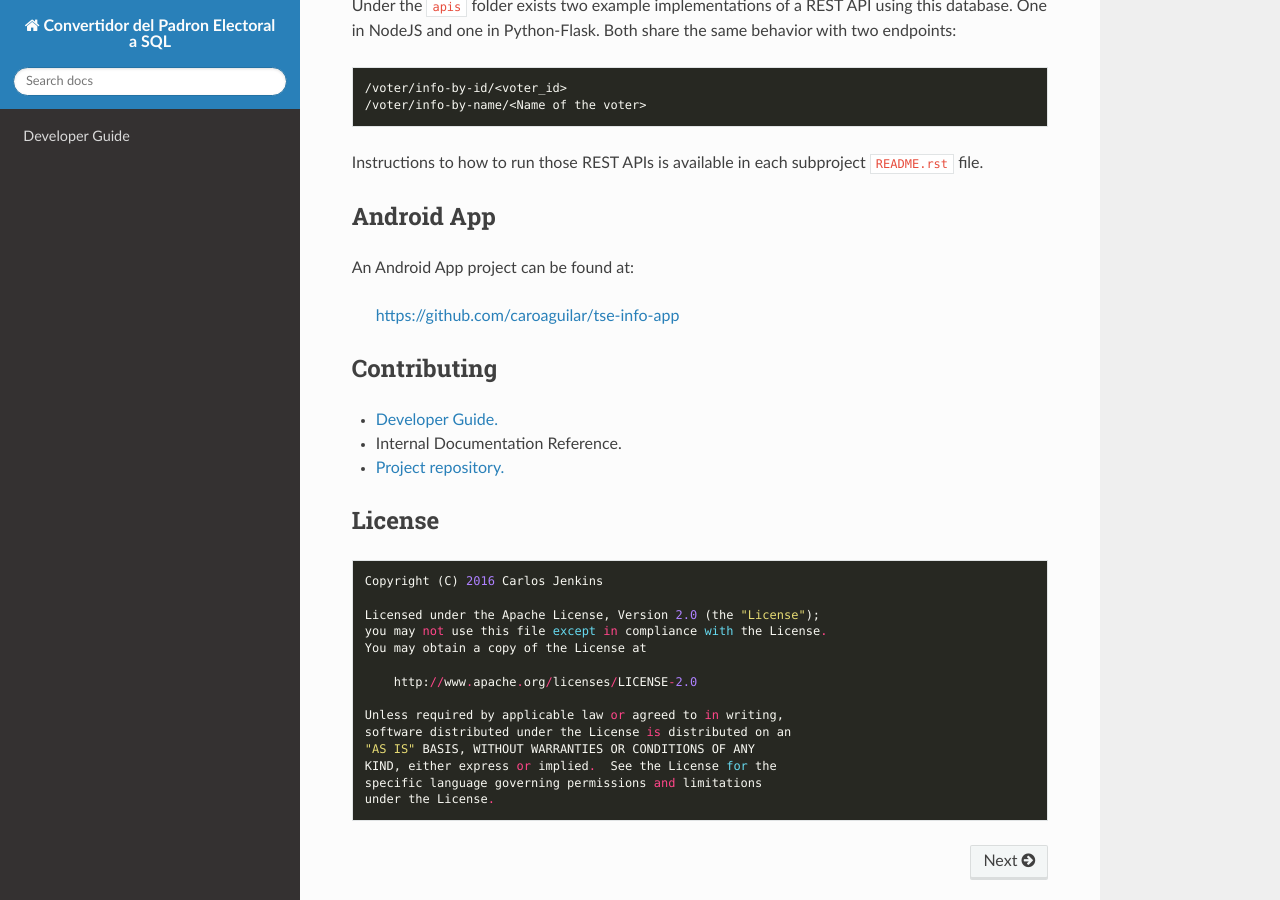
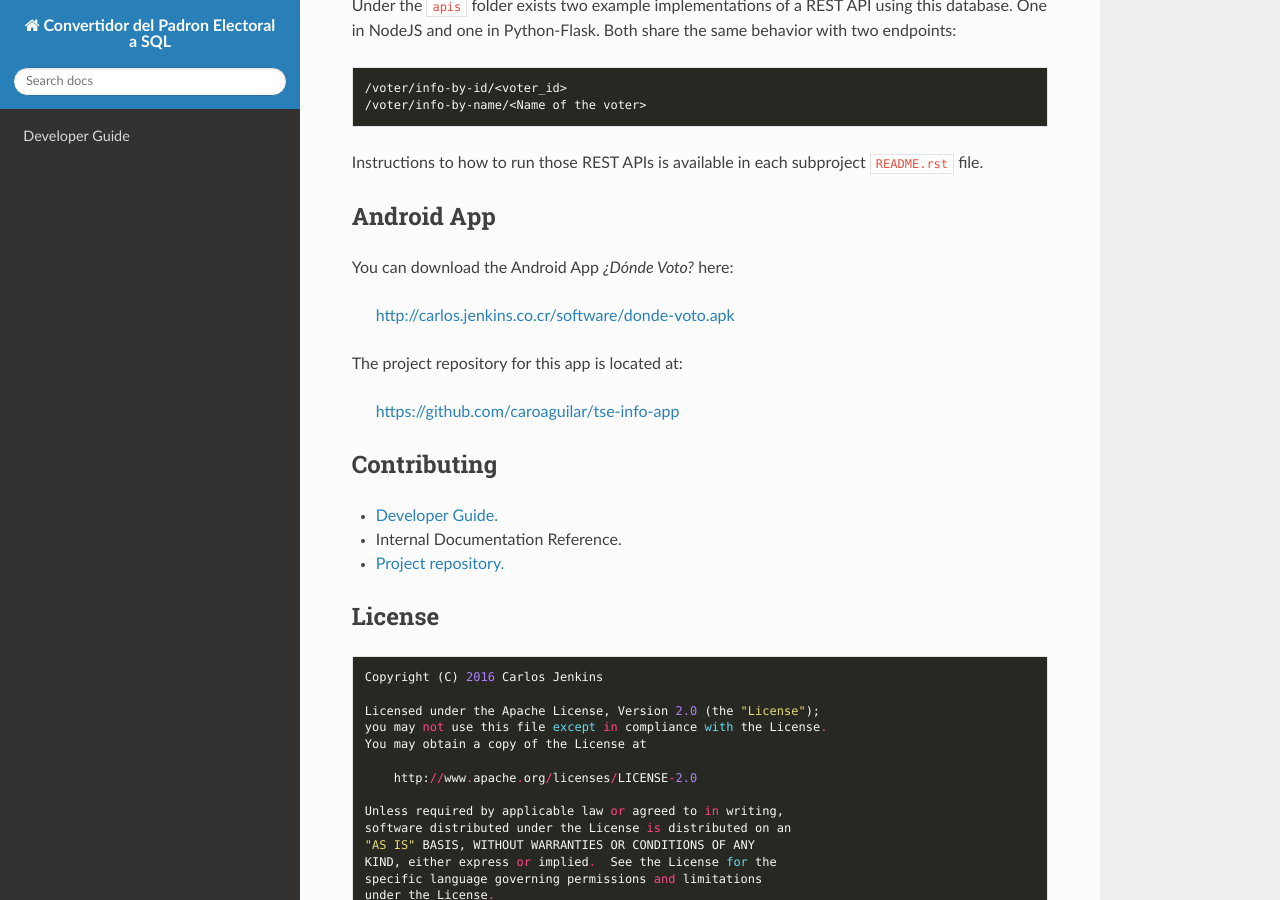
Before and after one commit to carlos-jenkins/tse2sql, a Sphinx documentation site: the page built from doc/index.rst, in a window 1280 px wide and 900 px high, scrolled down 4380 px. Built offline with Sphinx 7.4.7 and the Read the Docs theme 2.0.0, drawn with Linux system fonts in a browser that asks for light colours; pages that are not in the unit, such as notebooks, are missing from menus; the version number could not be read and is left out.

Commit message:
new: dev: Added download link for the Android app.

```diff
--- a/doc/index.rst
+++ b/doc/index.rst
@@ -219,7 +219,11 @@ Instructions to how to run those REST APIs is available in each subproject
 Android App
 ===========
 
-An Android App project can be found at:
+You can download the Android App *¿Dónde Voto?* here:
+
+    http://carlos.jenkins.co.cr/software/donde-voto.apk
+
+The project repository for this app is located at:
 
     https://github.com/caroaguilar/tse-info-app
 
```
